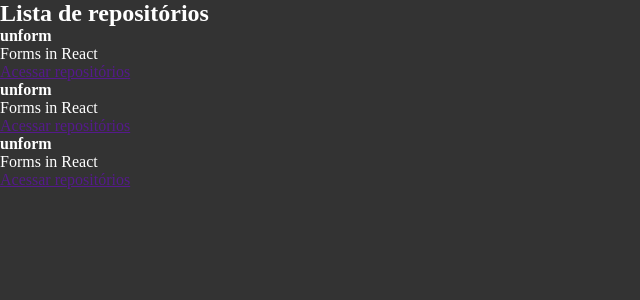
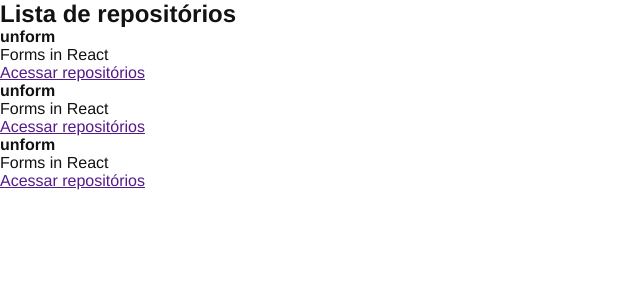
Before and after one commit to julombe/github-explorer-ignite, a React app: page / in a window 1280 px wide. Shown: the top 300 px of the page, without its empty margins (0-640 px from the left). Built offline with nearby package versions, Linux system fonts and the light colour scheme.

Commit message:
initial commit

```diff
--- a/src/styles/global.scss
+++ b/src/styles/global.scss
@@ -7,7 +7,6 @@
 }
 
 body {
-    font: Arial, Helvetica, sans-serif;
-    background: #333;
-    color: #fff;
+    font: 16px "Helvetica", Arial, sans-serif;
+    color: #121214;
 }
```
